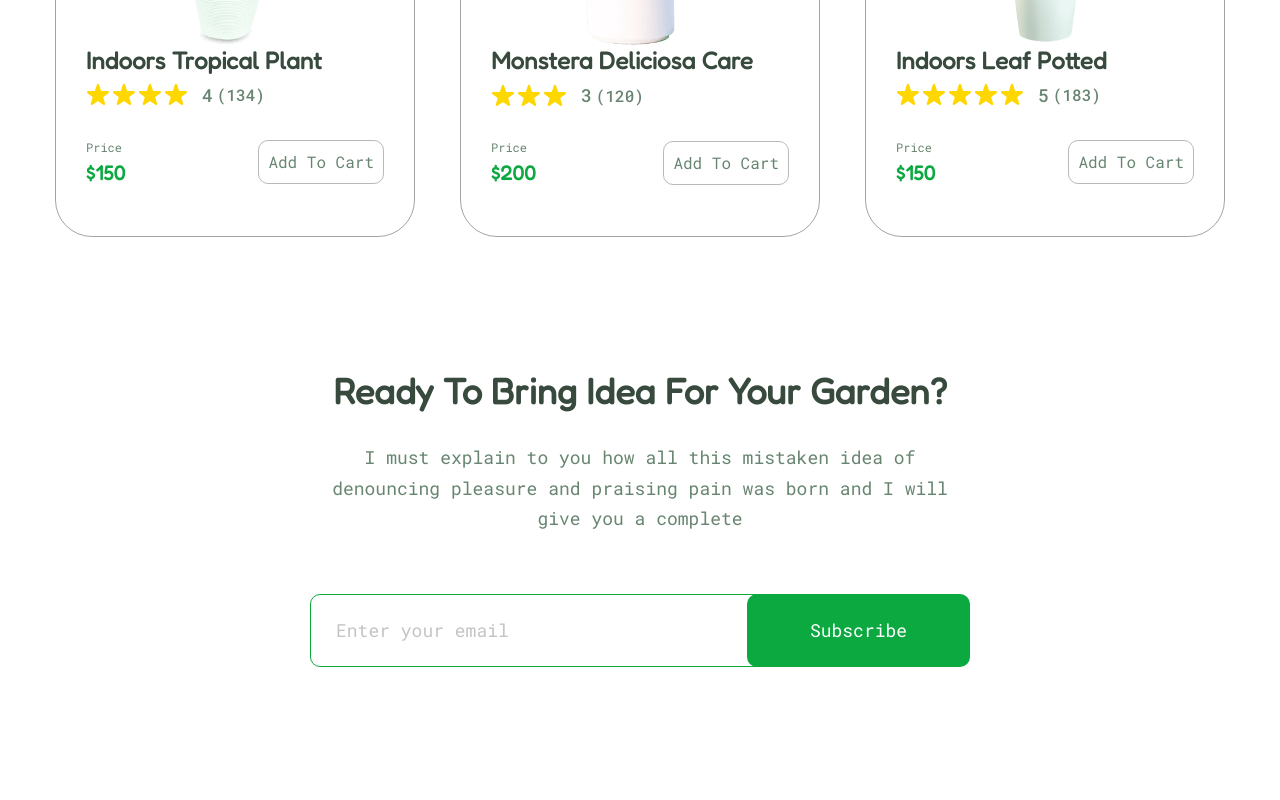
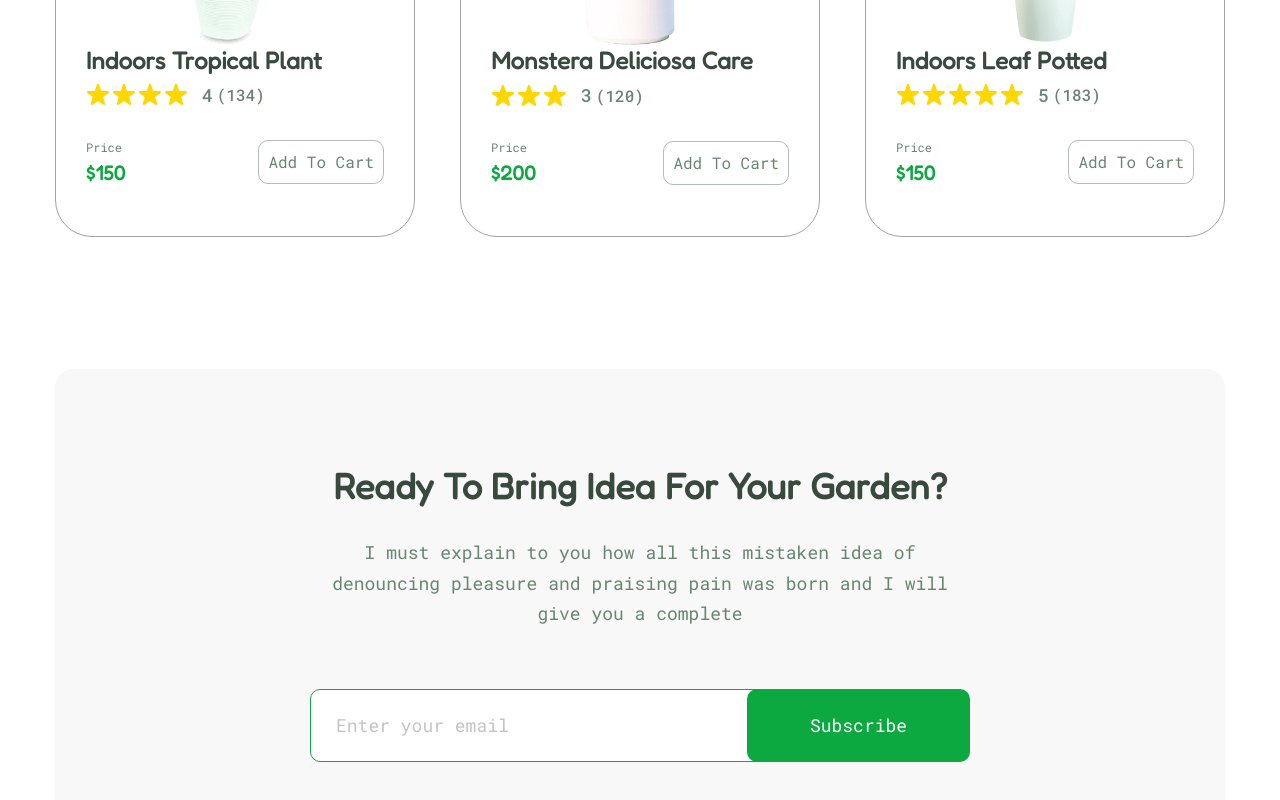
Before and after one commit to MIRZOULUGBEK9008/hobby-selfmade, a React (Vite) app: page / in a window 1280 px wide. Shown: the part 3196-3996 px from the top of the page. Before the commit the page ends 3928 px from the top, so only its background shows below. Built offline with nearby package versions, Linux system fonts and the light colour scheme.

Commit message:
Add form

```diff
--- a/src/components/main-content/IndexForm.jsx
+++ b/src/components/main-content/IndexForm.jsx
@@ -4,11 +4,11 @@ const IndexForm = () => {
   return (
     <section className="index-form">
     <div className="index-form__container container">
+    <div className="index-form-content-form-wrapper">
       <div className="index-form__content">
       <h2 className="index-form__title title">Ready to bring idea for your garden?</h2>
       <p className="index-form__description">I must explain to you how all this mistaken idea of denouncing pleasure and praising pain was born and I will give you a complete</p>
       </div>
-
       <form className="index-form__form form-index" action="https://echo.htmlacademy.ru/" method="GET" target="blank">
       <div className="form-index__inner">
       <input className="form-index__input" type="email" placeholder="Enter your email" name="email" required/>
@@ -16,6 +16,7 @@ const IndexForm = () => {
       </div>
       </form>
     </div>
+    </div>
     </section>
     )
   }
--- a/src/styles/styles.css
+++ b/src/styles/styles.css
@@ -88,6 +88,22 @@ img {
   display: block;
   max-width: 100%;
   height: auto;
+}
+
+
+/* AUTOFILL  */
+input:-webkit-autofill,
+input:-webkit-autofill:hover,
+input:-webkit-autofill:focus,
+textarea:-webkit-autofill,
+textarea:-webkit-autofill:hover,
+textarea:-webkit-autofill:focus,
+select:-webkit-autofill,
+select:-webkit-autofill:hover,
+select:-webkit-autofill:focus {
+  -webkit-text-fill-color: black;
+  -box-shadow: 0 0 0px 1000px transparent inset;
+  transition: background-color 5000s ease-in-out 0s;
 }
 
 
@@ -728,6 +744,15 @@ img {
   padding-bottom: 65px;
 }
 
+.index-form-content-form-wrapper {
+  padding: 95px 30px;
+  display: flex;
+  flex-direction: column;
+  justify-content: center;
+  background-color: #f8f8f8;
+  border-radius: 19px;
+}
+
 .index-form__content {
   width: 100%;
   max-width: 626px;
```
Lines whose indentation alone changed are shown as unchanged.
